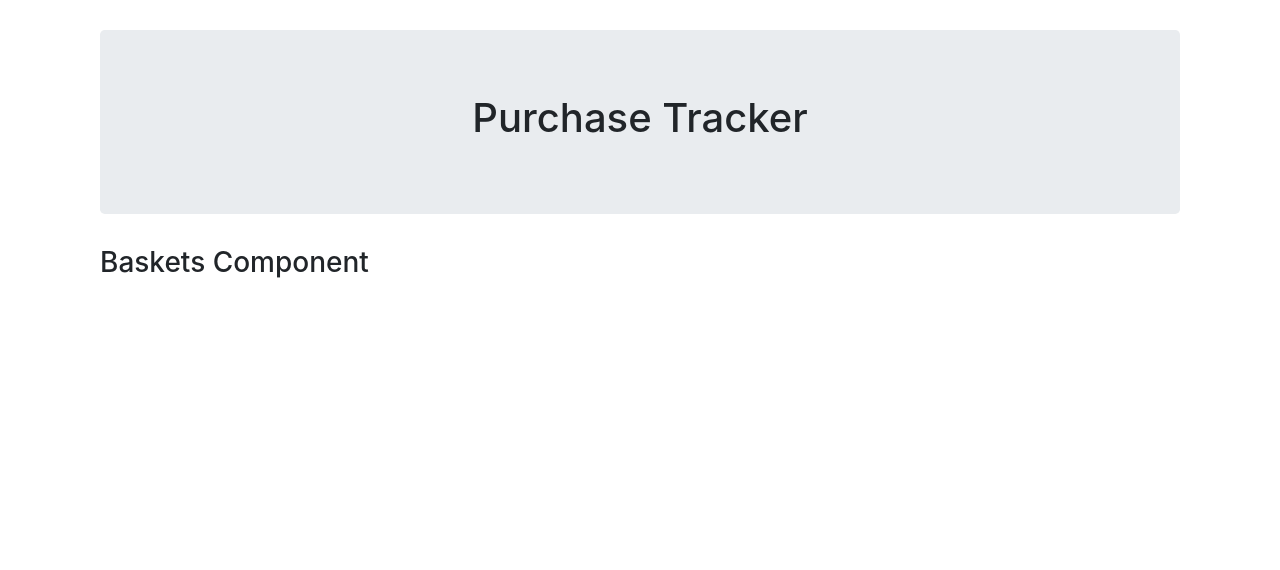
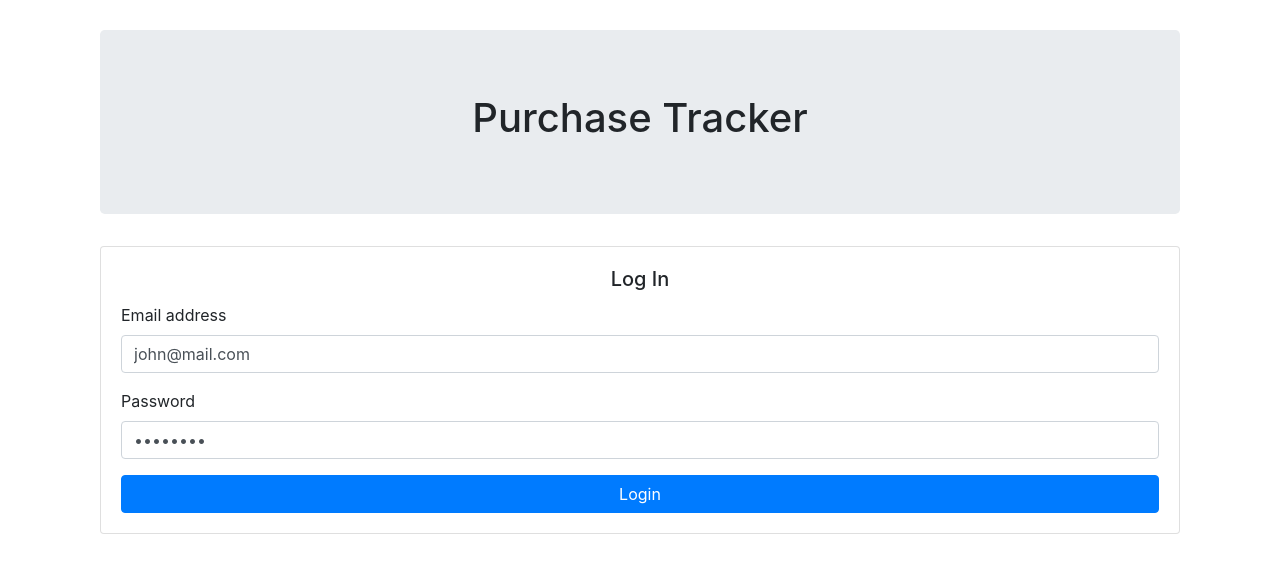
Before and after one commit to dtbrad/purchase-tracker-client, a React (Create React App) app: page /login in a window 1280 px wide. Before the commit this address led to /baskets. Shown: the top 570 px of the page. Built offline with nearby package versions, Linux system fonts and the light colour scheme.

Commit message:
connect login state/logic to UI

```diff
--- a/src/components/Login.tsx
+++ /dev/null
@@ -1,5 +0,0 @@
-import React from "react";
-
-const Login = () => <h3>Login Component</h3>;
-
-export default Login;
--- /dev/null
+++ b/src/components/Login/Login.tsx
@@ -0,0 +1,52 @@
+import React, {SyntheticEvent, useState} from "react";
+import {Button, Card, Form} from "react-bootstrap";
+import {LoginCredentials} from "modules/login/loginTypes";
+
+interface LoginProps {
+    login: (credentials: LoginCredentials)=> void;
+}
+
+function Login(props: LoginProps) {
+    const [email, setEmail] = useState("john@mail.com");
+    const [password, setPassword] = useState("password");
+
+    async function handleSubmit(event: SyntheticEvent) {
+        event.preventDefault();
+        props.login({email, password});
+    }
+
+    return (
+        <Card>
+            <Card.Body>
+                <Card.Title className="text-center">Log In</Card.Title>
+                <Form>
+                    <Form.Group controlId="formBasicEmail">
+                        <Form.Label>Email address</Form.Label>
+                        <Form.Control
+                            type="email"
+                            placeholder="Enter email"
+                            onChange={(e: any) => setEmail(e.target.value)}
+                            value={email}
+                        />
+                    </Form.Group>
+                    <Form.Group controlId="formBasicPassword">
+                        <Form.Label>Password</Form.Label>
+                        <Form.Control
+                            type="password"
+                            placeholder="Password"
+                            onChange={(e: any) => setPassword(e.target.value)}
+                            value={password}
+                        />
+                    </Form.Group>
+                    <Button block
+                        type="submit"
+                        onClick={handleSubmit}>
+                        Login
+                    </Button>
+                </Form>
+            </Card.Body>
+        </Card>
+    );
+}
+
+export default Login;
--- /dev/null
+++ b/src/components/Login/index.ts
@@ -0,0 +1,12 @@
+import {connect} from "react-redux";
+import {login} from "modules/login/loginActions";
+import Login from "./Login";
+
+const mapDispatchToProps = {
+    login
+};
+
+export default connect(
+    null,
+    mapDispatchToProps
+)(Login);
--- /dev/null
+++ b/src/modules/login/loginActions.ts
@@ -0,0 +1,15 @@
+import {
+    DID_LOGIN,
+    LoginCredentials
+} from "modules/login/loginTypes";
+
+export function didLogin() {
+    return {
+        type: DID_LOGIN
+    };
+}
+
+export function login(credentials: LoginCredentials) {
+    console.log(credentials);
+    return didLogin();
+}
--- /dev/null
+++ b/src/modules/login/loginTypes.ts
@@ -0,0 +1,7 @@
+export const DID_LOGIN = "DID_LOGIN";
+export const DID_LOGOUT = "DID_LOGOUT";
+
+export type LoginCredentials = {
+    email: string;
+    password: string;
+};
--- a/src/modules/user/userReducer.ts
+++ b/src/modules/user/userReducer.ts
@@ -1,7 +1,20 @@
+import {DID_LOGIN, DID_LOGOUT} from "modules/login/loginTypes";
+
 const initialState = {
-    authorized: true
+    authorized: false
 };
 
-export default function reducer(state = initialState) {
-    return state;
+export default function reducer(state = initialState, action: any) {
+    switch (action.type) {
+        case DID_LOGIN:
+            return {
+                authorized: true
+            };
+        case DID_LOGOUT:
+            return {
+                authorized: false
+            };
+        default:
+            return state;
+    }
 }
```
Also changed, not shown: .eslintrc.json.
